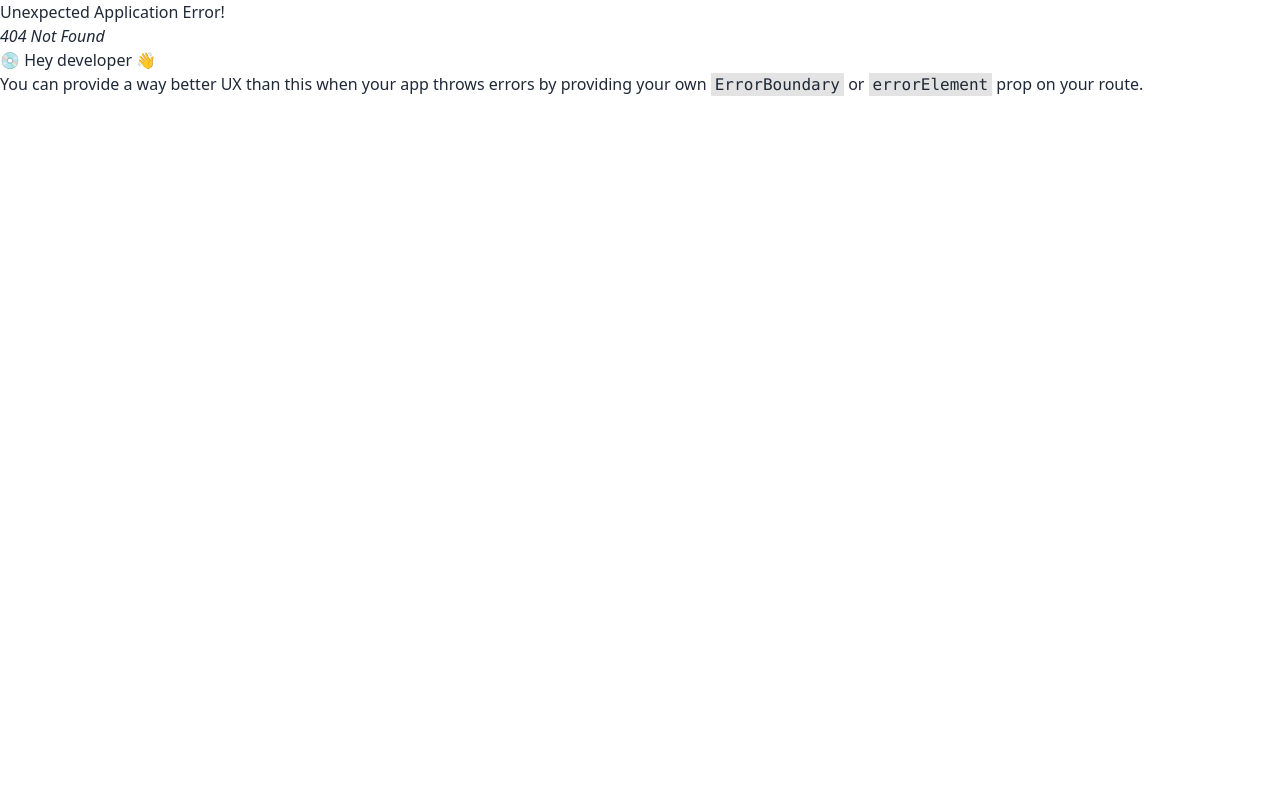
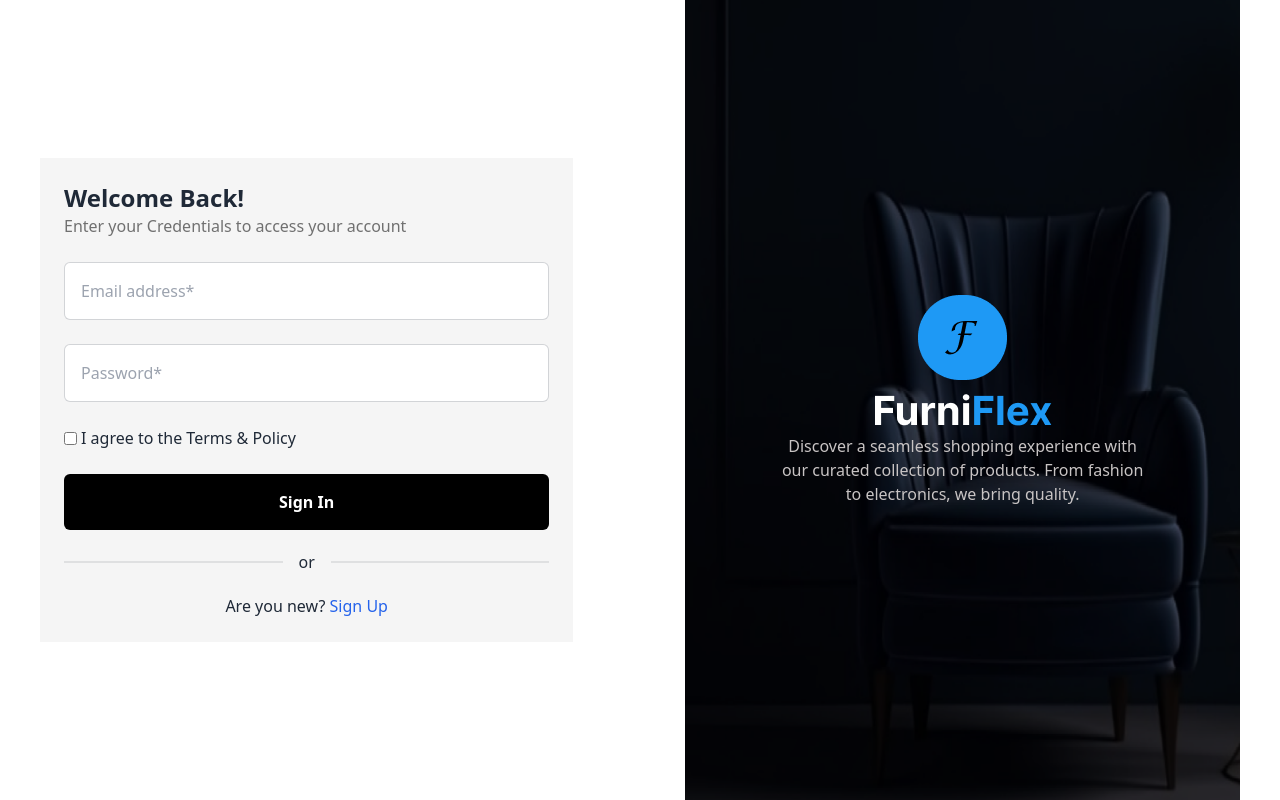
Before and after one commit to HabiburRahman02/furni-flex-client, a React (Vite) app: page /signin in a window 1280 px wide. Before the commit this address had no page. Built offline with nearby package versions, Linux system fonts and the light colour scheme; no server answers.

Commit message:
signin apply and funtionality  add

```diff
--- a/package.json
+++ b/package.json
@@ -16,7 +16,8 @@
     "react": "^18.3.1",
     "react-dom": "^18.3.1",
     "react-router-dom": "^6.26.1",
-    "sort-by": "^1.2.0"
+    "sort-by": "^1.2.0",
+    "sweetalert2": "^11.13.2"
   },
   "devDependencies": {
     "@eslint/js": "^9.9.0",
--- a/src/components/Shared/Navbar/Navbar.jsx
+++ b/src/components/Shared/Navbar/Navbar.jsx
@@ -2,7 +2,11 @@
 import { Link } from 'react-router-dom';
 import logo from '../../../assets/images/logo.png'
 import man from '../../../assets/images/account.png'
+import { useContext } from 'react';
+import { AuthContext } from '../../../provider/AuthProvider/AuthProvider';
+import Swal from 'sweetalert2';
 const Navbar = () => {
+    const { user, logOut } = useContext(AuthContext);
     const links = <>
         <li><Link>Home</Link></li>
         <li><Link>Products</Link></li>
@@ -10,6 +14,19 @@ const Navbar = () => {
         <li><Link>Custom</Link></li>
         <li><Link>Blog</Link></li>
     </>
+
+    const handleSignOut = () => {
+        logOut()
+            .then(() => {
+                Swal.fire({
+                    position: "top-center",
+                    icon: "success",
+                    title: "Sign Out Success",
+                    showConfirmButton: false,
+                    timer: 1500
+                })
+            })
+    }
     return (
         <nav className="mb-24 max-w-[1200px] mx-auto navbar bg-base-100 py-6 border-b-[1px]">
             <div className="navbar-start">
@@ -49,9 +66,17 @@ const Navbar = () => {
                         <img src={man} />
                     </div>
                 </div>
-                <Link to='/signin'>
-                    <button className='bg-blue-500 text-white px-4 py-3 rounded-md font-semibold'>Sign In</button>
-                </Link>
+                {
+                    user?.email ? <>
+                        <button
+                            onClick={handleSignOut}
+                            className='bg-blue-500 text-white px-4 py-3 rounded-md font-semibold'>Sign Out</button>
+                    </> :
+                        <Link to='/signin'>
+                            <button className='bg-blue-500 text-white px-4 py-3 rounded-md font-semibold'>Sign In</button>
+                        </Link>
+                }
+
             </div>
         </nav>
     );
--- /dev/null
+++ b/src/components/SignIn/SignIn.jsx
@@ -0,0 +1,73 @@
+import { Link, useNavigate } from 'react-router-dom';
+import bannerMiddleLogo from '../../assets/signup/frame.png'
+import bgImg from '../../assets/signup/signup.png'
+import { useContext } from 'react';
+import { AuthContext } from '../../provider/AuthProvider/AuthProvider';
+import Swal from 'sweetalert2';
+
+const SignIn = () => {
+    const { signIn } = useContext(AuthContext);
+    const navigate = useNavigate();
+    const handleSignIn = e => {
+        e.preventDefault();
+        const form = e.target;
+
+        const email = form.email.value;
+        const password = form.password.value;
+        const checked = form.checked.checked;
+        const user = { email, password, checked }
+        console.log(user)
+
+        signIn(email, password)
+            .then(() => {
+                Swal.fire({
+                    position: "top-center",
+                    icon: "success",
+                    title: "Login successfully",
+                    showConfirmButton: false,
+                    timer: 1500
+                })
+                navigate('/')
+            })
+            .catch(error =>
+                console.log(error)
+            )
+    }
+    return (
+        <div className='md:flex gap-28 max-w-[1200px] mx-auto' >
+            <div className='md:w-1/2 md:flex items-center justify-center'>
+                <form onSubmit={handleSignIn} className="bg-[#F5F5F5] p-6 space-y-6 w-full">
+                    <div>
+                        <h6 className='font-bold text-2xl'>Welcome Back!</h6>
+                        <p className='text-[#707070] font-medium'>Enter your Credentials to access your account</p>
+                    </div>
+                    <div className="form-control">
+                        <input type="email" name='email' placeholder="Email address*" className="input rounded-md py-7 input-bordered" required />
+                    </div>
+                    <div className="form-control">
+                        <input type="password" name='password' placeholder="Password*" className="input rounded-md py-7 input-bordered" required />
+                    </div>
+                    <div className='flex items-center gap-1'>
+                        <input type="checkbox" name="checked" id="" />
+                        <p className='font-medium'>I agree to the Terms & Policy</p>
+                    </div>
+                    <div>
+                        <button className="w-full py-4 rounded-md font-semibold bg-[#000000] text-white">Sign In</button>
+                    </div>
+                    <div className="divider">or </div>
+                    <div>
+                        <p className='font-medium text-center'>Are you new? <Link className='text-blue-600' to='/signup'>Sign Up</Link></p>
+                    </div>
+                </form>
+            </div>
+            <div className='md:w-1/2 h-screen flex items-center text-center text-white bg-cover bg-center p-24' style={{ backgroundImage: `url(${bgImg})` }}>
+                <div>
+                    <img className='mx-auto' src={bannerMiddleLogo} alt="" />
+                    <p className='text-[#C8C4C4] font-medium'>Discover a seamless shopping experience with our curated collection of products. From fashion to electronics, we bring quality.</p>
+                </div>
+            </div>
+        </div>
+    );
+};
+
+export default SignIn;
--- a/src/components/SignUp/SignUp.jsx
+++ b/src/components/SignUp/SignUp.jsx
@@ -1,13 +1,49 @@
 
 import bgImg from '../../assets/signup/signup.png'
 import bannerMiddleLogo from '../../assets/signup/frame.png'
-import { Link } from 'react-router-dom';
+import { Link, useNavigate } from 'react-router-dom';
+import { useContext } from 'react';
+import { AuthContext } from '../../provider/AuthProvider/AuthProvider';
+import Swal from 'sweetalert2';
 const SignUp = () => {
+    const { createUser } = useContext(AuthContext);
+    const navigate = useNavigate();
 
+    const handleSignUp = e => {
+        e.preventDefault();
+        const form = e.target;
+        const firstName = form.firstName.value;
+        const lastName = form.lastName.value;
+        const email = form.email.value;
+        const password = form.password.value;
+        const checked = form.checked.checked;
+        const newUser = { firstName, lastName, email, password, checked };
+        console.log(newUser);
+
+        createUser(email, password)
+            .then(result => {
+                const user = result.user;
+                if (user) {
+                    Swal.fire({
+                        position: "top-center",
+                        icon: "success",
+                        title: "User created successfully",
+                        showConfirmButton: false,
+                        timer: 1500
+                    })
+                    form.reset();
+                    navigate('/')
+                }
+            })
+            .catch(error => {
+                console.log(error);
+            })
+
+    }
     return (
         <div className='md:flex gap-28 max-w-[1200px] mx-auto' >
             <div className='md:w-1/2 md:flex items-center justify-center'>
-                <form className="bg-[#F5F5F5] p-6 space-y-6">
+                <form onSubmit={handleSignUp} className="bg-[#F5F5F5] p-6 space-y-6">
                     <div className='mx-auto text-center mb-4'>
                         <h6 className='font-bold text-2xl'>Welcome To</h6>
                         <h2 className='font-bold text-[40px]'>Furni<span className='text-blue-500'>Flex</span></h2>
@@ -15,20 +51,20 @@ const SignUp = () => {
                     </div>
                     <div className='md:flex space-y-6 md:space-y-0 gap-4'>
                         <div className="form-control">
-                            <input type="text" placeholder="First name (optional)" className="input rounded-md py-7 input-bordered" />
+                            <input type="text" name='firstName' placeholder="First name (optional)" className="input rounded-md py-7 input-bordered" />
                         </div>
                         <div className="form-control">
-                            <input type="text" placeholder="Last name (optional)" className="input rounded-md py-7 input-bordered" />
+                            <input type="text" name='lastName' placeholder="Last name (optional)" className="input rounded-md py-7 input-bordered" />
                         </div>
                     </div>
                     <div className="form-control">
-                        <input type="email" placeholder="Email address*" className="input rounded-md py-7 input-bordered" required />
+                        <input type="email" name='email' placeholder="Email address*" className="input rounded-md py-7 input-bordered" required />
                     </div>
                     <div className="form-control">
-                        <input type="password" placeholder="Password*" className="input rounded-md py-7 input-bordered" required />
+                        <input type="password" name='password' placeholder="Password*" className="input rounded-md py-7 input-bordered" required />
                     </div>
                     <div className='flex items-center gap-1'>
-                        <input type="checkbox" name="" id="" />
+                        <input type="checkbox" name="checked" id="" />
                         <p className='font-medium'>I agree to the Terms & Policy</p>
                     </div>
                     <div>
--- /dev/null
+++ b/src/provider/AuthProvider/AuthProvider.jsx
@@ -0,0 +1,54 @@
+/* eslint-disable no-unused-vars */
+/* eslint-disable react/prop-types */
+import { createUserWithEmailAndPassword, onAuthStateChanged, signInWithEmailAndPassword, signOut, updateProfile } from "firebase/auth";
+import { createContext, useEffect, useState } from "react";
+import auth from "../../firebase/firebase.config";
+
+export const AuthContext = createContext(null);
+const AuthProvider = ({ children }) => {
+    const [user, setUser] = useState(null);
+    const [loading, setLoading] = useState(true);
+
+    const createUser = (email, password) => {
+        setLoading(true);
+        return createUserWithEmailAndPassword(auth, email, password);
+
+    }
+
+    const signIn = (email, password) => {
+        setLoading(true)
+        return signInWithEmailAndPassword(auth, email, password);
+    }
+
+    const logOut = () => {
+        setLoading(true);
+        return signOut(auth);
+    }
+
+    useEffect(() => {
+        const unsubscribe = onAuthStateChanged(auth, currentUser => {
+            console.log('currentUser', currentUser)
+            setUser(currentUser);
+            setLoading(false)
+        })
+        return () => {
+            return unsubscribe();
+        }
+    }, [])
+
+
+    const authInfo = {
+        user,
+        loading,
+        createUser,
+        signIn,
+        logOut
+    }
+    return (
+        <AuthContext.Provider value={authInfo}>
+            {children}
+        </AuthContext.Provider>
+    );
+};
+
+export default AuthProvider;
```
Also changed, not shown: src/main.jsx (+9 -1 lines), 1 other file (tests, documents, lock files or other folders).
